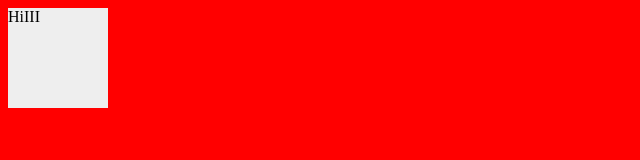
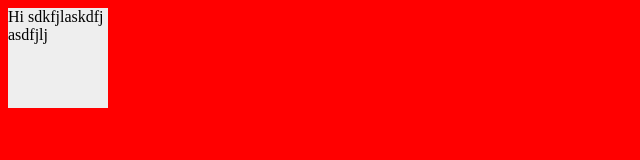
Before and after one commit to kjkf/school-project, a plain HTML site: page index.html in a window 1280 px wide. Shown: the whole page, without its empty margins (0-640 px from the left). Drawn offline with Linux system fonts and the light colour scheme.

Commit message:
new commit

```diff
--- a/index.html
+++ b/index.html
@@ -6,6 +6,6 @@
 	<link rel="stylesheet" href="css/main.css">
 </head>
 <body>
-	<div class="class1">HiIII</div>
+	<div class="class1">Hi sdkfjlaskdfj asdfjlj</div>
 </body>
 </html>
```
